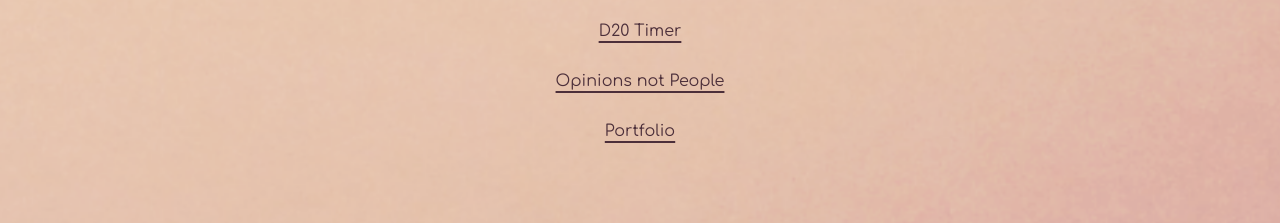
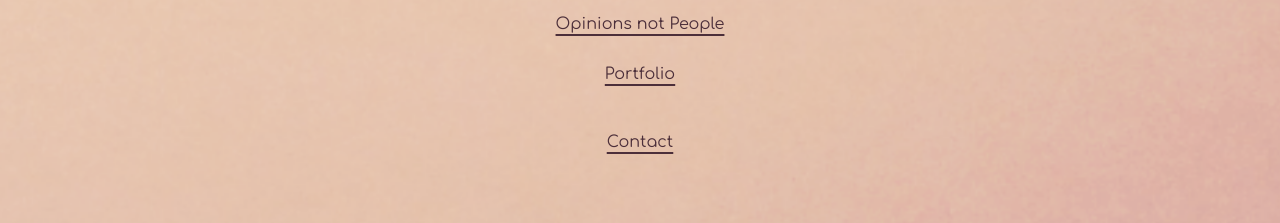
Before and after one commit to AxiDreamdragon/axidragon.github.io, a React (Create React App) app: page / in a window 1280 px wide. Shown: the part 2120-2343 px from the top of the page. Built offline with nearby package versions, Linux system fonts and the light colour scheme; a web font is replaced by a local one.

Commit message:
Add index link to contact slide

```diff
--- a/src/components/screens/WorkIndex.module.css
+++ b/src/components/screens/WorkIndex.module.css
@@ -9,7 +9,7 @@
 }
 
 .workText {
-	width: min(100%, 50vh);
+	width: min(100%, 33vh);
 	max-width: min(70%, 500px);
 	margin-bottom: 2vh;
 }
--- a/src/components/screens/WorkIndex.tsx
+++ b/src/components/screens/WorkIndex.tsx
@@ -14,6 +14,8 @@ const WorkIndex = () => {
 		PROJECTS.forEach((project, _) => {
 			projectSlides.current[project.getName()] = document.getElementById(project.getName()) as HTMLElement;
 		});
+
+		projectSlides.current['contact'] = document.getElementById('contact') as HTMLElement;
 	}, []);
 
 	const handleClick = (name: string) => {
@@ -31,8 +33,13 @@ const WorkIndex = () => {
 						className={styles.clickable}
 					>{project.getName()}</p>
 				))}
+				<br />
+				<p
+					onClick={() => handleClick('contact')}
+					className={styles.clickable}
+				>Contact</p>
 			</div>
-		</ImageSlide>
+		</ImageSlide >
 	);
 }
 
```
